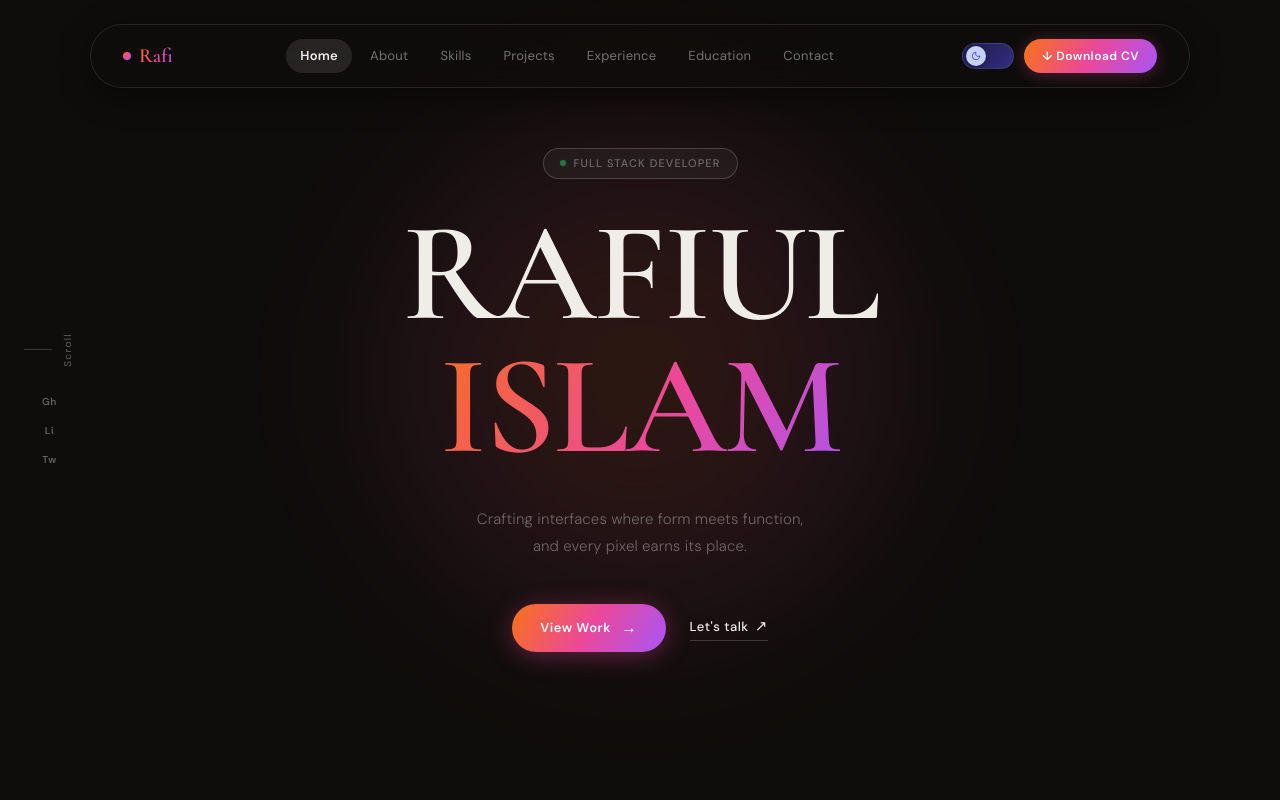
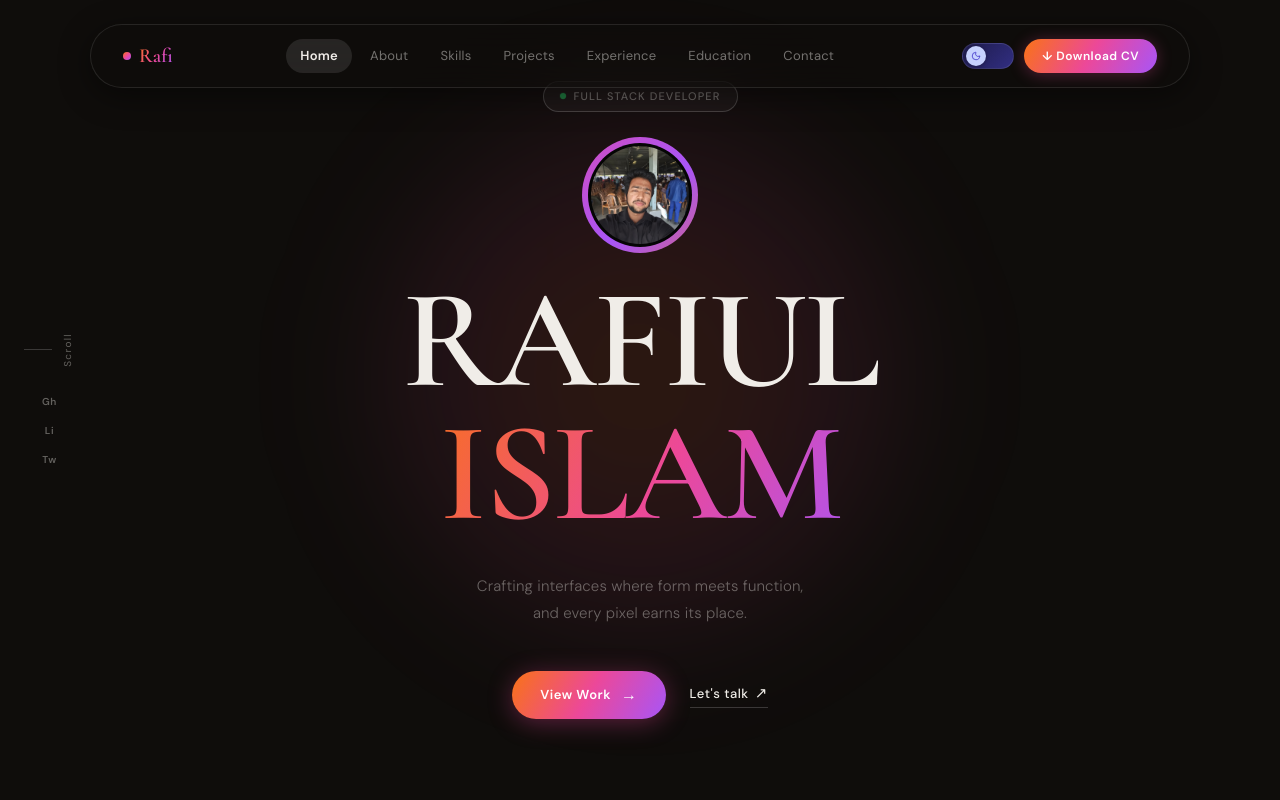
Before and after one commit to dev-rafiul/using-antigravity-portfolio-2, a React (Vite) app: page / in a window 1280 px wide. Shown: the top 800 px of the page. Built offline with nearby package versions, Linux system fonts and the light colour scheme.

Commit message:
adding picture in hero top section

```diff
--- a/src/components/About.jsx
+++ b/src/components/About.jsx
@@ -273,7 +273,7 @@ export default function About({ darkMode }) {
                   background: isDark ? "#1a1714" : "#e8e4df",
                 }}>
                   <img
-                    src="/src/assets/face-of-rafiul.jpg"
+                    src="/src/assets/rafiul.jpeg"
                     alt="Rafiul Islam"
                     style={{ width: "100%", height: "100%", objectFit: "cover", objectPosition: "top" }}
                     onError={e => { e.target.style.display = "none"; }}
--- a/src/components/Hero.jsx
+++ b/src/components/Hero.jsx
@@ -1,4 +1,6 @@
 import { useEffect, useRef } from "react";
+// import rafiulImg from '../assets/rafiul.jpeg';
+import rafiulImg from '../assets/face-of-rafiul.jpg';
 
 export default function Hero({ darkMode }) {
   const heroRef     = useRef(null);
@@ -89,6 +91,11 @@ export default function Hero({ darkMode }) {
           50%      { opacity:1;   transform:scale(1.3); }
         }
         .dot-pulse { animation: dotPulse 2.4s ease-in-out infinite; }
+
+        @keyframes heroRingGrad {
+          0%   { background-position: 0% 50%; }
+          100% { background-position: 300% 50%; }
+        }
       `}</style>
 
       {/* Hero */}
@@ -210,6 +217,41 @@ export default function Hero({ darkMode }) {
             <span style={{ fontSize: 11, letterSpacing: "0.1em", color: muted, fontWeight: 500 }}>
               FULL STACK DEVELOPER
             </span>
+          </div>
+
+          {/* Photo */}
+          <div
+            style={{
+              marginBottom: 24,
+              position: 'relative',
+              width: 110, height: 110,
+            }}
+          >
+            {/* spinning gradient ring */}
+            <div style={{
+              position: 'absolute', inset: -3, borderRadius: '50%',
+              background: 'linear-gradient(135deg, #f97316, #ec4899, #a855f7, #f97316)',
+              backgroundSize: '300% 300%',
+              animation: 'heroRingGrad 3s linear infinite',
+              zIndex: 0,
+            }} />
+            {/* white gap ring */}
+            <div style={{
+              position: 'absolute', inset: 0, borderRadius: '50%',
+              background: isDark ? '#050505' : '#f9fafb',
+              zIndex: 1,
+              margin: 3,
+            }} />
+            <img
+              src={rafiulImg}
+              alt="Rafiul Islam"
+              style={{
+                position: 'absolute', inset: 6, borderRadius: '50%',
+                width: 'calc(100% - 12px)', height: 'calc(100% - 12px)',
+                objectFit: 'cover', objectPosition: 'top',
+                zIndex: 2,
+              }}
+            />
           </div>
 
           {/* Heading */}
```
Also changed, not shown: src/assets/rafiul.jpeg (added).
